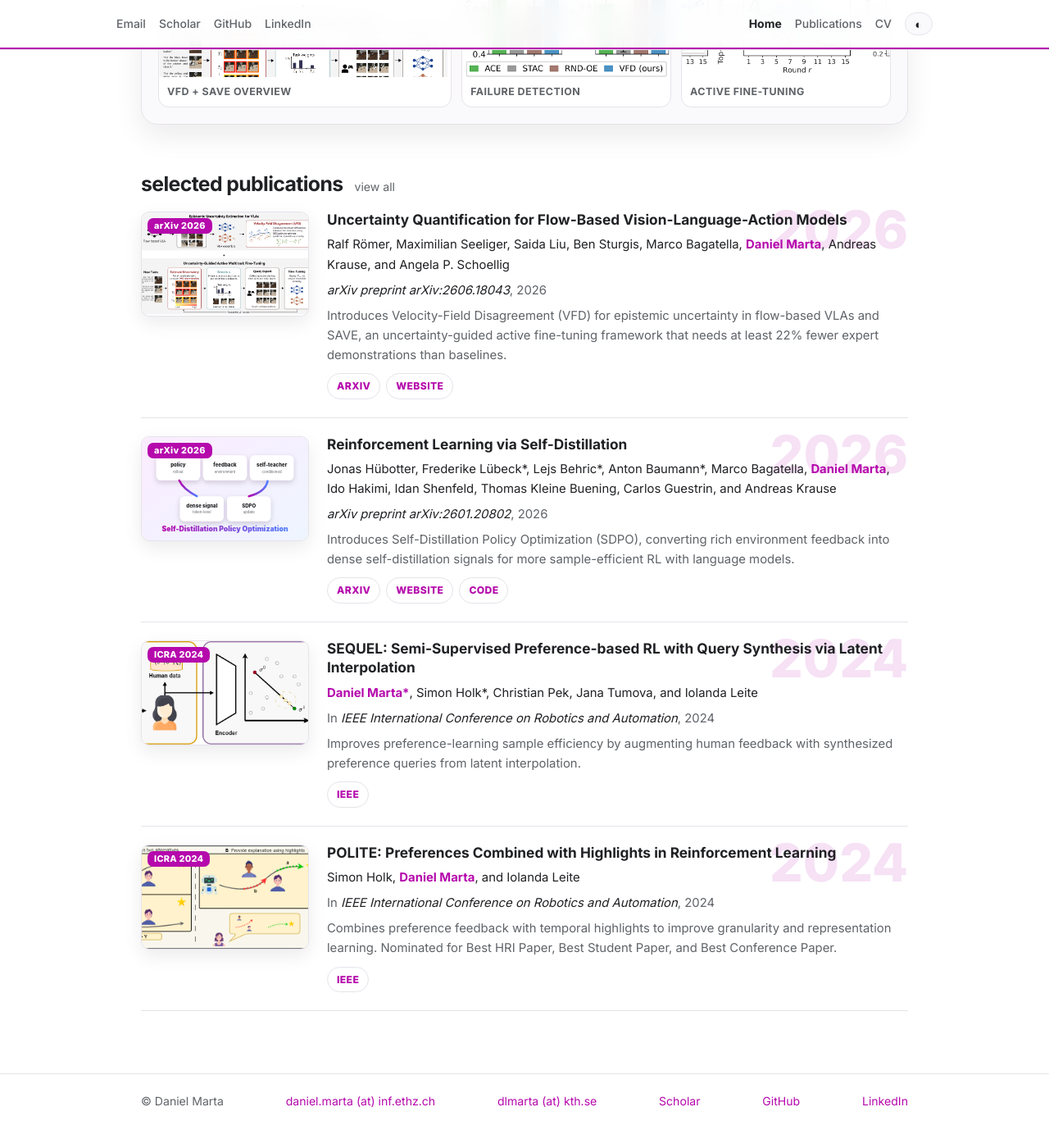
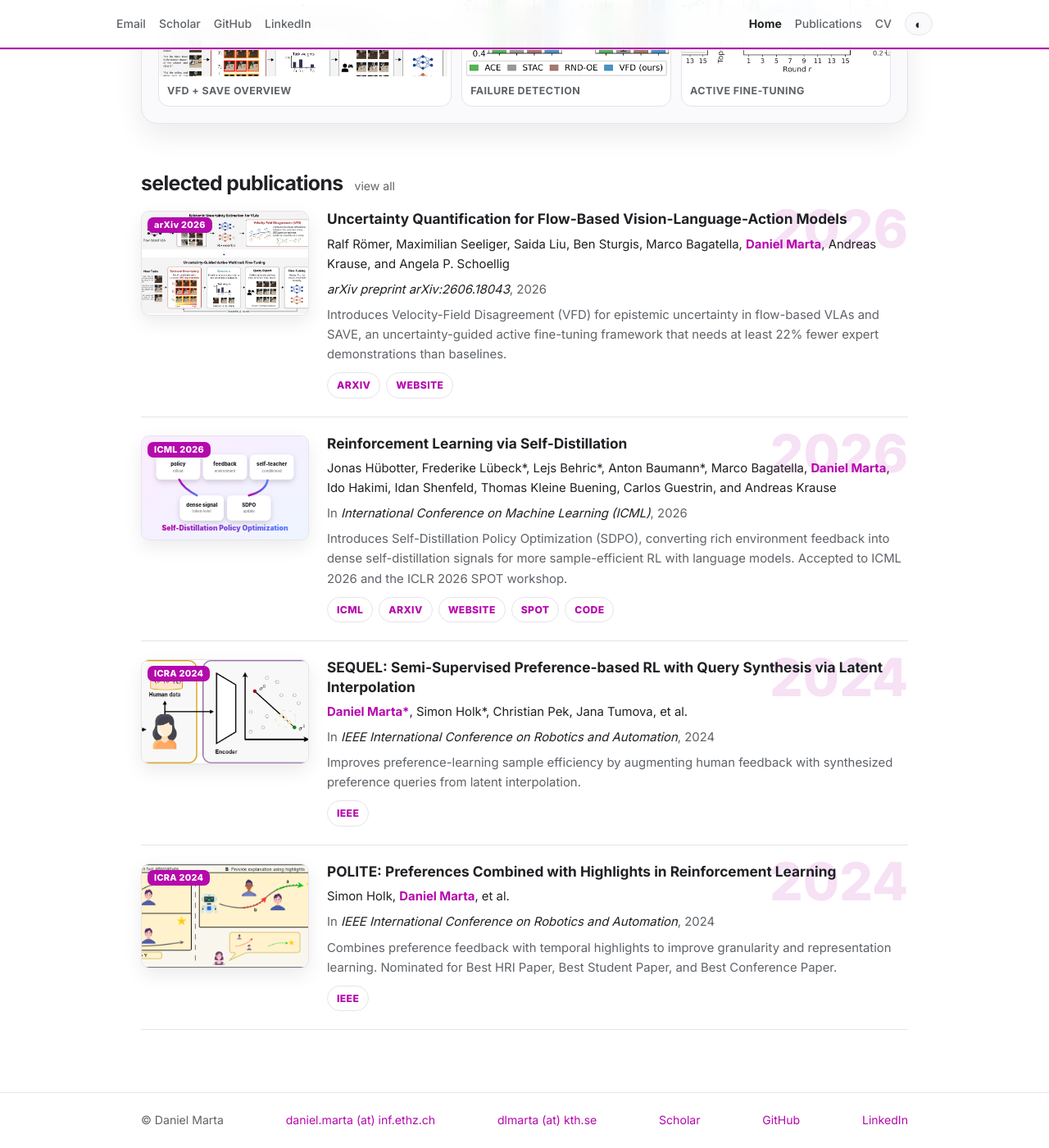
Before and after one commit to DanielLSM/daniellsm.github.io, a Jekyll site: the page index.html, which Jekyll copies as it is, in a window 1280 px wide and 1400 px high, scrolled down 2171 px. Shown: the whole window at 82% size. Built offline with Jekyll 4.4.1, drawn with Linux system fonts in a browser that asks for light colours; a style sheet for code colours, icons or effects is not loaded; before the commit the page ends 3548 px from its top, so only the background shows below that; some of the changed text lies outside the part shown.

Commit message:
Update SDPO venues and homepage bio

```diff
--- a/index.html
+++ b/index.html
@@ -46,7 +46,7 @@
     <p class="subtitle">Postdoc, Learning & Adaptive Systems Group, ETH Zurich</p>
     <p>I’m a postdoc in the <a href="https://las.inf.ethz.ch/">Learning & Adaptive Systems Group</a> at ETH Zurich, since September 2025. My research aims to enable autonomous systems, physical or virtual, to operate in the real world through large-scale multimodal alignment, uncertainty-aware adaptation, and human feedback.</p>
     <p>My current interests stem from robotics, reinforcement learning, learning from human feedback, uncertainty quantification, and generative world modeling. I envision robots and artificial agents that interact safely, know when they may be unreliable, and adapt seamlessly to humans through diverse feedback and commands.</p>
-    <p>Before joining ETH, I was a Ph.D. student at <a href="https://www.kth.se/is/rpl">RPL (Robotics, Perception and Learning)</a>, KTH Royal Institute of Technology, supervised by Iolanda Leite, and a research visitor at Yale University in the <a href="https://interactive-machines.gitlab.io/">Interactive Machines Group</a>. I am also a member of the <a href="https://wasp-sweden.org/">WASP</a> doctoral program.</p>
+    <p>Before joining ETH, I was a Ph.D. student at <a href="https://www.kth.se/is/rpl">RPL (Robotics, Perception and Learning)</a>, KTH Royal Institute of Technology, and a research visitor at Yale University in the <a href="https://interactive-machines.gitlab.io/">Interactive Machines Group</a>. I am also a member of the <a href="https://wasp-sweden.org/">WASP</a> doctoral program.</p>
     <p>Previously, I researched combinatorial optimization using machine learning at TU Delft in the <a href="https://www.tudelft.nl/lr/organisation/departments/control-and-operations/air-transport-and-operations">Air Transport and Operations</a> department, and interned at Latent Logic, a self-driving car startup later acquired by <a href="https://waymo.com/">Waymo</a>.</p>
     <div class="quick-links" aria-label="Primary links">
       <a class="button" href="/research/">Publications</a>
@@ -75,7 +75,8 @@
   <div class="section-heading"><h2>news</h2></div>
   <table class="news-table"><tbody>
     <tr><th>Jun 2026</th><td><a href="https://arxiv.org/abs/2606.18043">Uncertainty Quantification for Flow-Based Vision-Language-Action Models</a> released on arXiv, introducing VFD for failure detection and SAVE for active VLA fine-tuning.</td></tr>
-    <tr><th>Jan 2026</th><td><a href="https://arxiv.org/abs/2601.20802">Reinforcement Learning via Self-Distillation</a> released on arXiv, introducing Self-Distillation Policy Optimization (SDPO).</td></tr>
+    <tr><th>Apr 2026</th><td><a href="https://icml.cc/virtual/2026/poster/64121">Reinforcement Learning via Self-Distillation</a> accepted to ICML 2026.</td></tr>
+    <tr><th>Mar 2026</th><td>SDPO accepted to the <a href="https://iclr.cc/virtual/2026/10013442">ICLR 2026 Workshop on Scaling Post-training for LLMs (SPOT)</a>.</td></tr>
     <tr><th>Sep 2025</th><td>Joined the <a href="https://las.inf.ethz.ch/">Learning & Adaptive Systems Group</a> at ETH Zurich as a postdoc.</td></tr>
     <tr><th>2024</th><td><strong>3 nominations at ICRA’24:</strong> Best HRI Paper, Best Student Paper, and Best Conference Paper.</td></tr>
     <tr><th>Apr 2024</th><td>Started a research exchange visit at Yale University, New Haven CT, USA.</td></tr>
@@ -123,16 +124,16 @@
   </li>
 <li class="publication">
     <figure class="pub-media">
-      <span class="venue-badge">arXiv 2026</span>
+      <span class="venue-badge">ICML 2026</span>
       <img src="/images/research/sdpo.svg" alt="Reinforcement Learning via Self-Distillation thumbnail">
     </figure>
     <article class="pub-body">
       <div class="year-watermark">2026</div>
       <h3 class="pub-title">Reinforcement Learning via Self-Distillation</h3>
       <p class="pub-authors">Jonas Hübotter, Frederike Lübeck*, Lejs Behric*, Anton Baumann*, Marco Bagatella, <strong>Daniel Marta</strong>, Ido Hakimi, Idan Shenfeld, Thomas Kleine Buening, Carlos Guestrin, and Andreas Krause</p>
-      <p class="pub-venue"><em>arXiv preprint arXiv:2601.20802</em>, 2026</p>
-      <p class="pub-summary">Introduces Self-Distillation Policy Optimization (SDPO), converting rich environment feedback into dense self-distillation signals for more sample-efficient RL with language models.</p>
-      <div class="pub-links"><a href="https://arxiv.org/abs/2601.20802" target="_blank" rel="noopener">arXiv</a><a href="https://self-distillation.github.io/SDPO.html" target="_blank" rel="noopener">Website</a><a href="https://github.com/lasgroup/SDPO" target="_blank" rel="noopener">Code</a></div>
+      <p class="pub-venue">In <em>International Conference on Machine Learning (ICML)</em>, 2026</p>
+      <p class="pub-summary">Introduces Self-Distillation Policy Optimization (SDPO), converting rich environment feedback into dense self-distillation signals for more sample-efficient RL with language models. Accepted to ICML 2026 and the ICLR 2026 SPOT workshop.</p>
+      <div class="pub-links"><a href="https://icml.cc/virtual/2026/poster/64121" target="_blank" rel="noopener">ICML</a><a href="https://arxiv.org/abs/2601.20802" target="_blank" rel="noopener">arXiv</a><a href="https://self-distillation.github.io/SDPO.html" target="_blank" rel="noopener">Website</a><a href="https://iclr.cc/virtual/2026/10013442" target="_blank" rel="noopener">SPOT</a><a href="https://github.com/lasgroup/SDPO" target="_blank" rel="noopener">Code</a></div>
     </article>
   </li>
 <li class="publication">
@@ -143,7 +144,7 @@
     <article class="pub-body">
       <div class="year-watermark">2024</div>
       <h3 class="pub-title">SEQUEL: Semi-Supervised Preference-based RL with Query Synthesis via Latent Interpolation</h3>
-      <p class="pub-authors"><strong>Daniel Marta*</strong>, Simon Holk*, Christian Pek, Jana Tumova, and Iolanda Leite</p>
+      <p class="pub-authors"><strong>Daniel Marta*</strong>, Simon Holk*, Christian Pek, Jana Tumova, et al.</p>
       <p class="pub-venue">In <em>IEEE International Conference on Robotics and Automation</em>, 2024</p>
       <p class="pub-summary">Improves preference-learning sample efficiency by augmenting human feedback with synthesized preference queries from latent interpolation.</p>
       <div class="pub-links"><a href="https://ieeexplore.ieee.org/document/10610534" target="_blank" rel="noopener">IEEE</a></div>
@@ -157,7 +158,7 @@
     <article class="pub-body">
       <div class="year-watermark">2024</div>
       <h3 class="pub-title">POLITE: Preferences Combined with Highlights in Reinforcement Learning</h3>
-      <p class="pub-authors">Simon Holk, <strong>Daniel Marta</strong>, and Iolanda Leite</p>
+      <p class="pub-authors">Simon Holk, <strong>Daniel Marta</strong>, et al.</p>
       <p class="pub-venue">In <em>IEEE International Conference on Robotics and Automation</em>, 2024</p>
       <p class="pub-summary">Combines preference feedback with temporal highlights to improve granularity and representation learning. Nominated for Best HRI Paper, Best Student Paper, and Best Conference Paper.</p>
       <div class="pub-links"><a href="https://ieeexplore.ieee.org/document/10610505" target="_blank" rel="noopener">IEEE</a></div>
```
Also changed, not shown: _data/publications.yml (+75 -71 lines), research.html (+4 -4 lines), research/index.html (+4 -4 lines), 1 other file.
